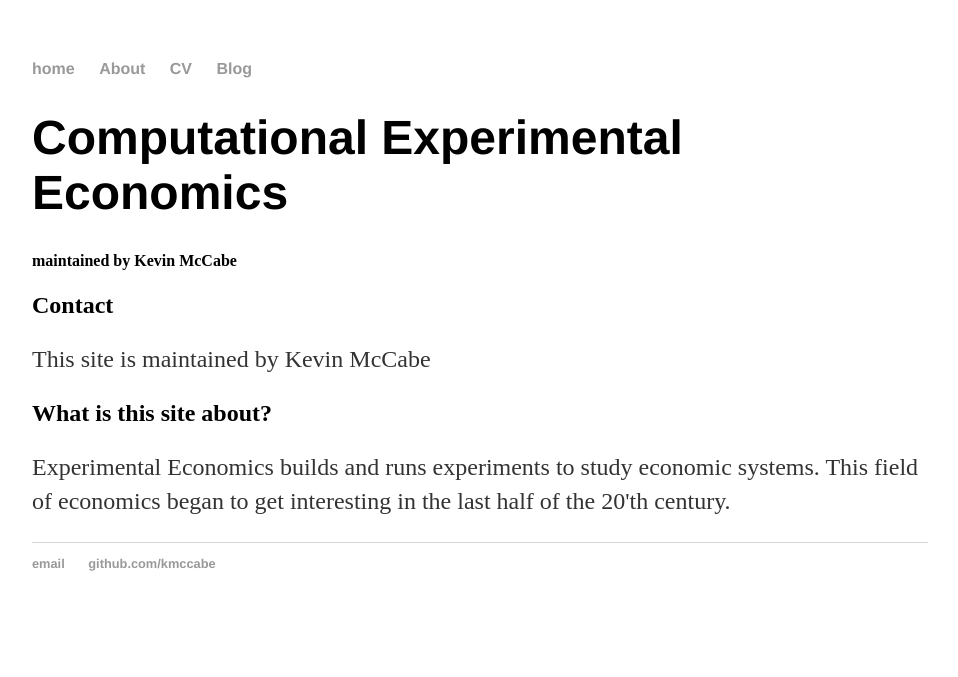
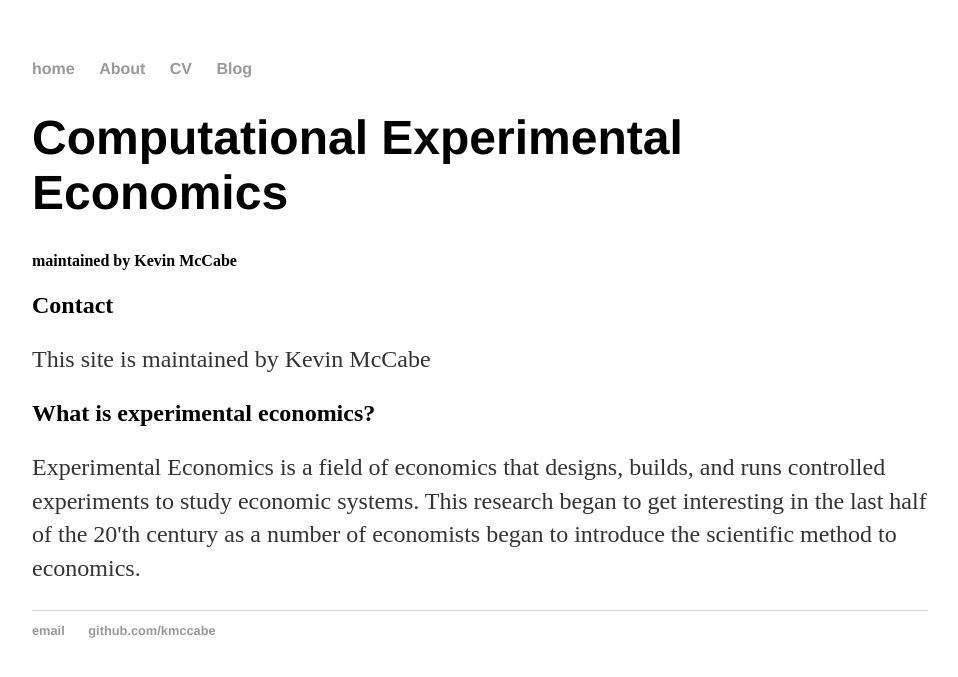
Before and after one commit to Kmccabe/KAM.github.io, a Jekyll site: the page built from index.html, in a window 1280 px wide. Shown: the top 677 px of the page, without its empty margins (160-1118 px from the left). Built offline with Jekyll 4.4.1, drawn with Linux system fonts in a browser that asks for light colours.

Commit message:
Update index.html

```diff
--- a/index.html
+++ b/index.html
@@ -8,5 +8,5 @@
 </div><!-- /.blurb -->
 <h2>Contact</h2>
 <p>This site is maintained by Kevin McCabe</p>
-<h2>What is this site about?</h2>
-<p>Experimental Economics builds and runs experiments to study economic systems.  This field of economics began to get interesting in the last half of the 20'th century.</p>
+<h2>What is experimental economics?</h2>
+<p>Experimental Economics is a field of economics that designs, builds, and runs controlled experiments to study economic systems.  This research began to get interesting in the last half of the 20'th century as a number of economists began to introduce the scientific method to economics.</p>
```
